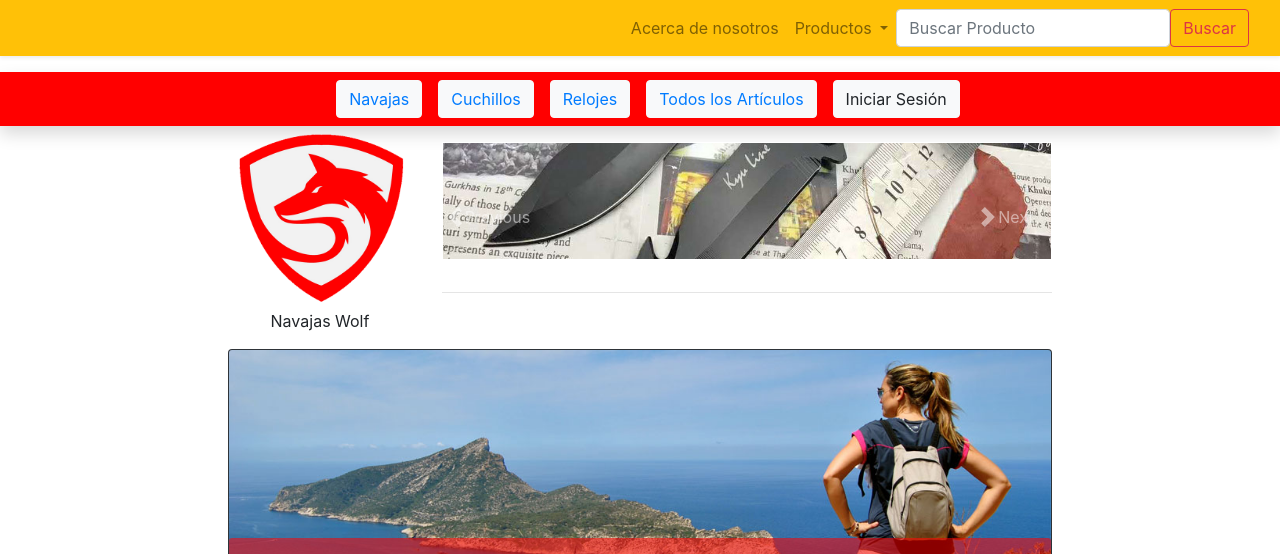
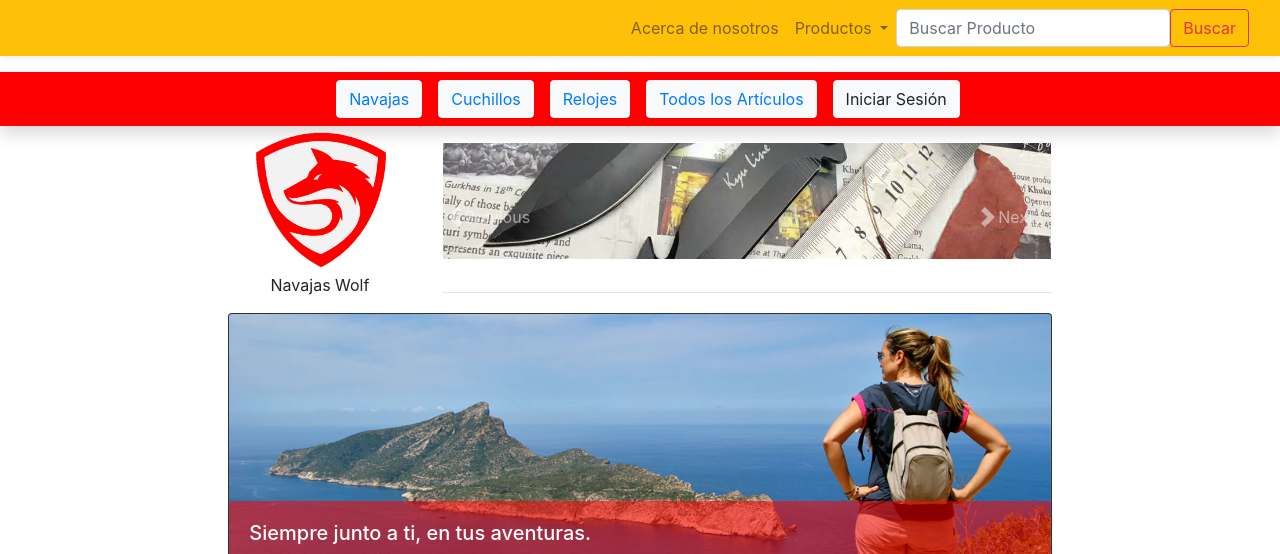
Before and after one commit to CyberBalam/nava, a plain HTML site: page index.html in a window 1280 px wide. Shown: the top 554 px of the page. Drawn offline with nearby package versions, Linux system fonts and the light colour scheme.

Commit message:
re escalado logo

```diff
--- a/index.html
+++ b/index.html
@@ -121,7 +121,7 @@
       <div class="row justify-content-center">
 
         <div class="col-10 col-lg-2 text-center">
-            <img src="rec/emblema.png" alt="logotipo" id="log-im" class="d-inline-block align-top" style="width: 100%;">
+            <img src="rec/emblema.png" alt="logotipo" id="log-im" class="d-inline-block align-top" style="width: 80%;">
             <p class="d-none d-lg-block" >Navajas Wolf</p>
         </div>
 
```
